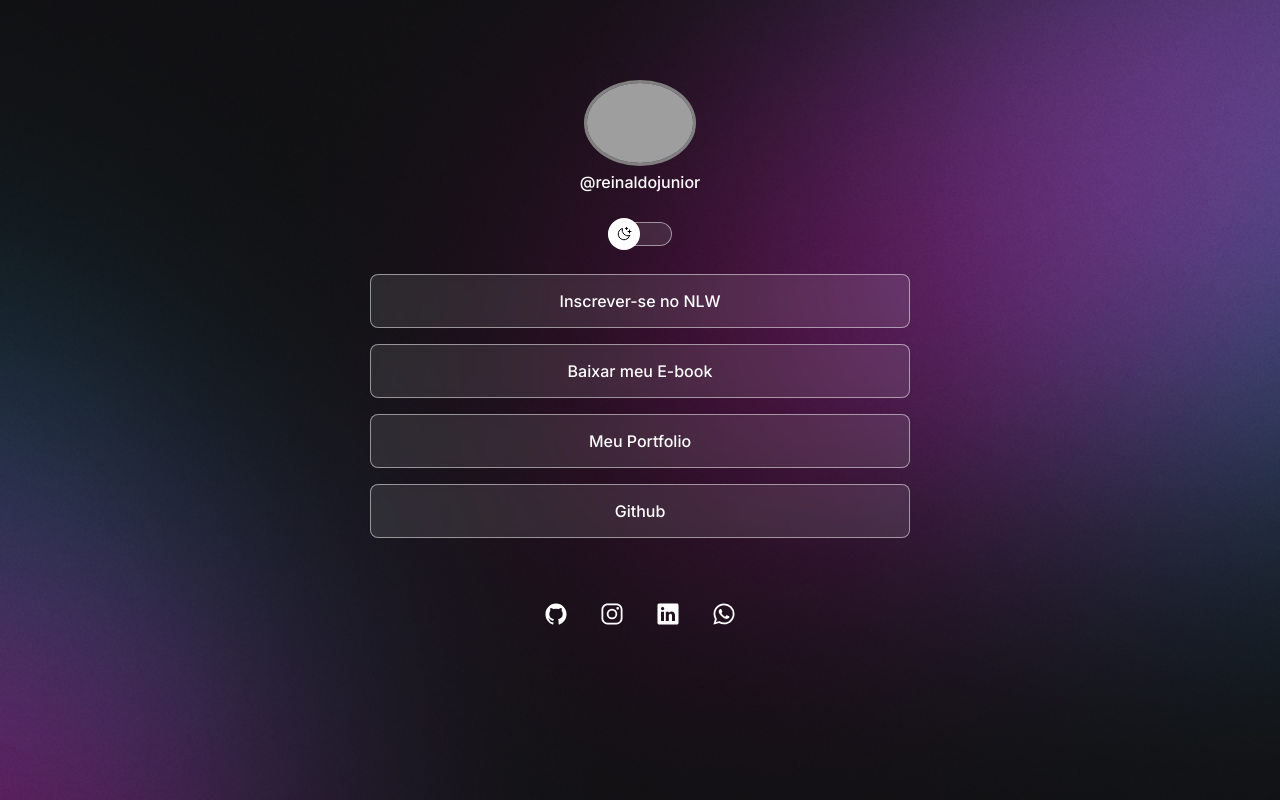
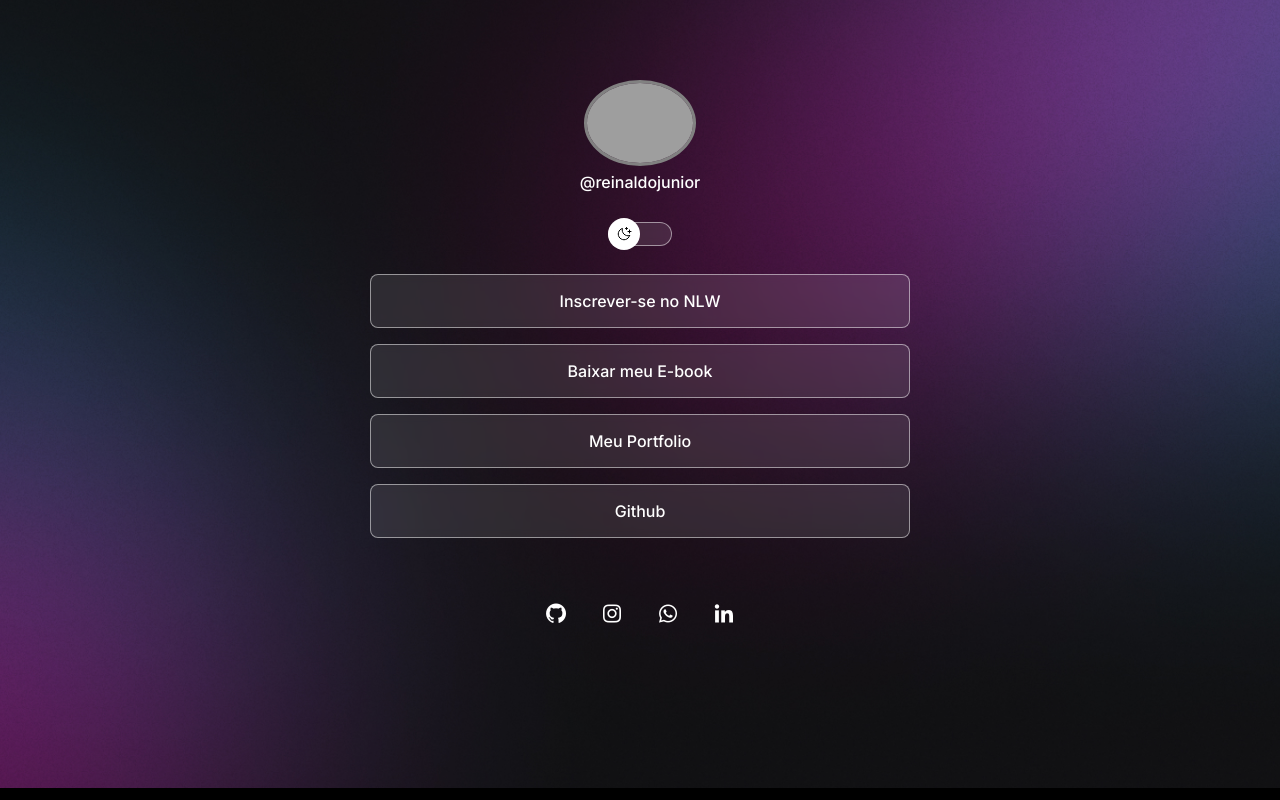
Before and after one commit to ReinaldoJunior3108/PagnoFotografiaLinks, a plain HTML site: page index.html in a window 1280 px wide. Drawn offline with nearby package versions, Linux system fonts and the light colour scheme; grey boxes are pictures that could not be loaded.

Commit message:
:happy: Bugs resolvidos

```diff
--- a/index.html
+++ b/index.html
@@ -9,6 +9,10 @@
     <link rel="preconnect" href="https://fonts.gstatic.com" crossorigin />
     <link
       href="https://fonts.googleapis.com/css2?family=Inter:ital,opsz,wght@0,14..32,100..900;1,14..32,100..900&display=swap"
+      rel="stylesheet"
+    />
+    <link
+      href="https://unpkg.com/boxicons@2.1.4/css/boxicons.min.css"
       rel="stylesheet"
     />
   </head>
@@ -30,18 +34,19 @@
       </ul>
       <div class="social-icons">
         <a href="https://github.com/reinaldojunior3108">
-        <ion-icon name="logo-github"></ion-icon>
+          <i class="bx bxl-github"></i>
         </a>
         <a href="https://github.com/reinaldojunior3108">
-        <ion-icon name="logo-instagram"></ion-icon></a>
+          <i class="bx bxl-instagram"></i
+        ></a>
         <a href="https://github.com/reinaldojunior3108">
-       <ion-icon name="logo-linkedin"></ion-icon></a>
+          <i class="bx bxl-whatsapp"></i
+        ></a>
         <a href="https://github.com/reinaldojunior3108">
-        <ion-icon name="logo-whatsapp"></ion-icon></a>
+          <i class="bx bxl-linkedin"></i
+        ></a>
       </div>
     </div>
-    <script type="module" src="https://unpkg.com/ionicons@7.1.0/dist/ionicons/ionicons.esm.js"></script>
-<script nomodule src="https://unpkg.com/ionicons@7.1.0/dist/ionicons/ionicons.js"></script>
-<script src="./script.js"></script>
+    <script src="./script.js"></script>
   </body>
 </html>
--- a/style.css
+++ b/style.css
@@ -29,7 +29,7 @@ body {
   background-size: cover; */
 
   /*background: color image repeat position/size ;*/
-  background: #000000 var(--bg-url) repeat top center/cover;
+  background: #000000 var(--bg-url) no-repeat center/cover;
   height: 100%;
 }
 body * {
@@ -157,6 +157,7 @@ ul li a:hover {
   border-radius: 50%;
   padding: 16px;
   transition: background 0.2s ease;
+  text-decoration: none;
 }
 .social-icons a:hover {
   background: var(--social-hover);
```
